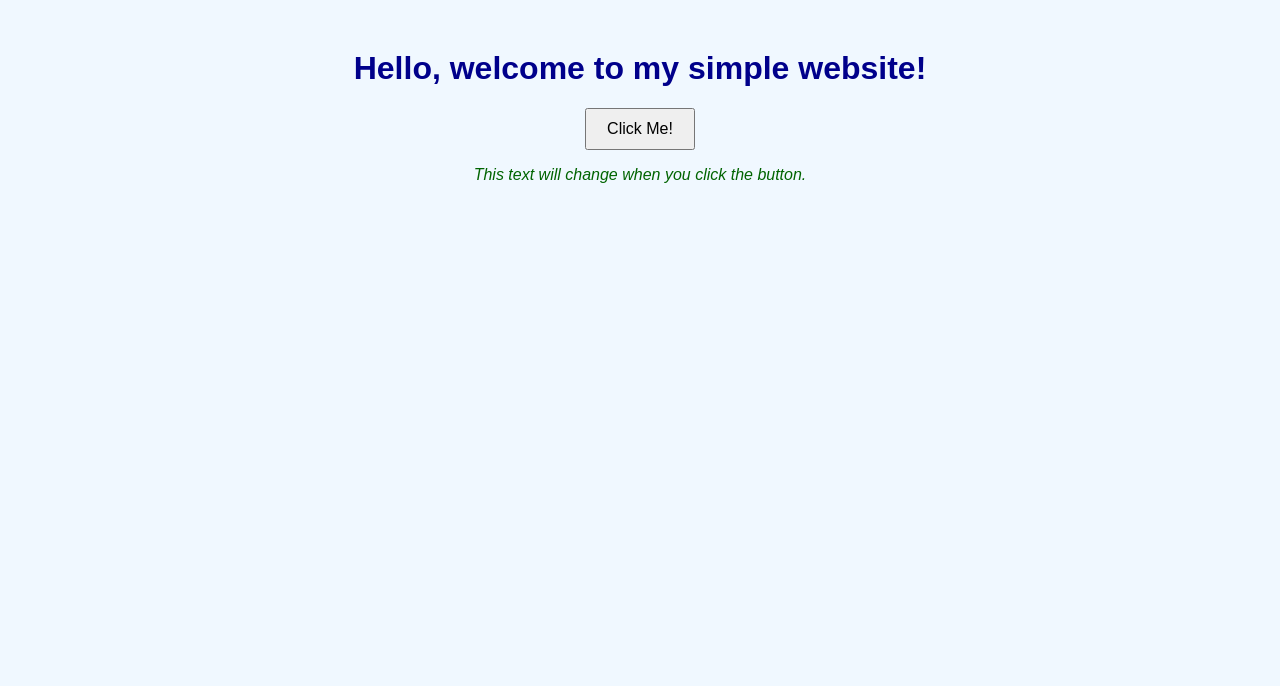
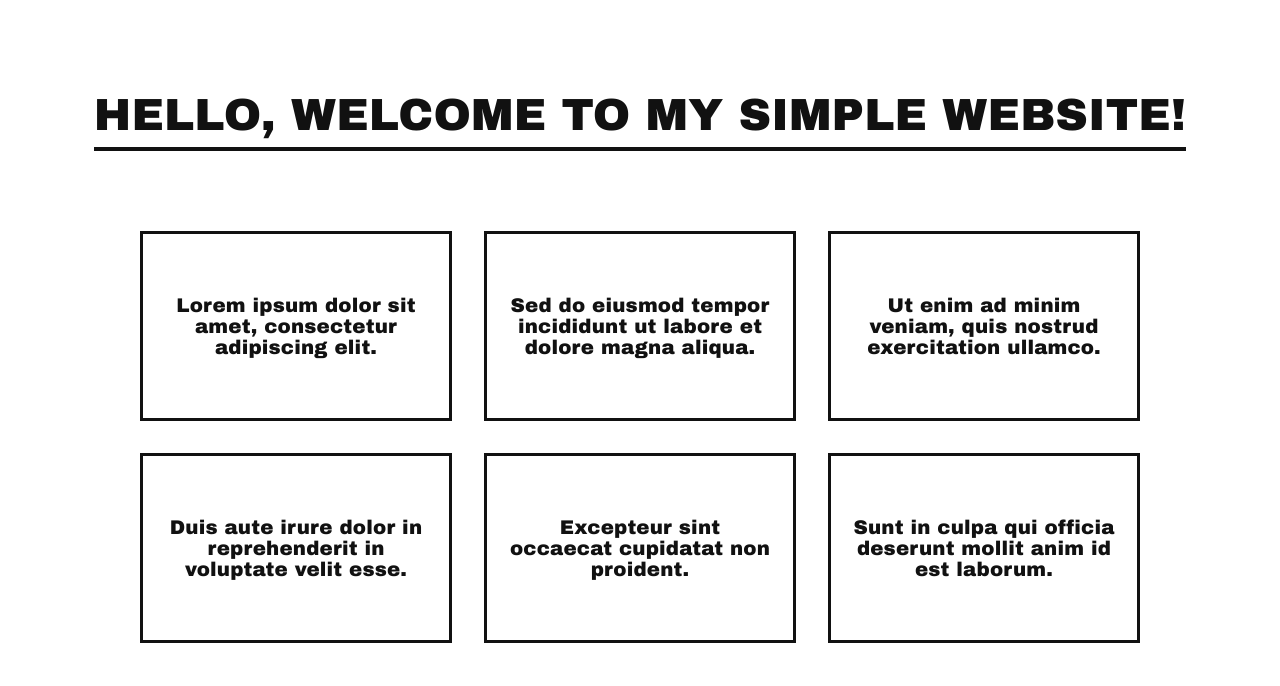
Before and after one commit to drmimi47/assignment2-modify-website-template-vibecoding, a plain HTML site: page index.html in a window 1280 px wide. Drawn offline with Linux system fonts and the light colour scheme.

Commit message:
small changes in style

```diff
--- a/index.html
+++ b/index.html
@@ -9,16 +9,18 @@
 </head>
 <body>
 
-  <!-- This is a heading -->
   <h1>Hello, welcome to my simple website!</h1>
 
-  <!-- This is a button that will trigger a JavaScript function -->
-  <button onclick="changeText()">Click Me!</button>
+  <!-- Matrix of text boxes -->
+  <div class="matrix-container">
+    <div class="text-box">Lorem ipsum dolor sit amet, consectetur adipiscing elit.</div>
+    <div class="text-box">Sed do eiusmod tempor incididunt ut labore et dolore magna aliqua.</div>
+    <div class="text-box">Ut enim ad minim veniam, quis nostrud exercitation ullamco.</div>
+    <div class="text-box">Duis aute irure dolor in reprehenderit in voluptate velit esse.</div>
+    <div class="text-box">Excepteur sint occaecat cupidatat non proident.</div>
+    <div class="text-box">Sunt in culpa qui officia deserunt mollit anim id est laborum.</div>
+  </div>
 
-  <!-- This is the paragraph that will change -->
-  <p id="message">This text will change when you click the button.</p>
-
-  <!-- Link to the external JavaScript file -->
   <script src="script.js"></script>
 </body>
 </html>
--- a/style.css
+++ b/style.css
@@ -1,26 +1,84 @@
 /* This is a comment in CSS */
 /* Styling the body to center the content */
 body {
-    font-family: Arial, sans-serif;
+  margin: 0;
+  padding: 0;
+  background: #fff;
+  color: #111;
+  font-family: 'Arial Black', Arial, sans-serif;
+  font-size: 18px;
+  letter-spacing: 0.01em;
   text-align: center;
   margin-top: 50px;
-    background-color: #f0f8ff;
 }
 
-  /* Style for the heading */
 h1 {
-    color: darkblue;
+  text-align: center;
+  font-size: 2.5em;
+  font-weight: bold;
+  margin-top: 40px;
+  margin-bottom: 40px;
+  text-transform: uppercase;
+  border-bottom: 4px solid #111;
+  display: inline-block;
+  padding-bottom: 8px;
 }
 
-  /* Style for the button */
 button {
   padding: 10px 20px;
   font-size: 16px;
   cursor: pointer;
 }
 
-  /* Style for the paragraph text */
 p {
   font-style: italic;
   color: darkgreen;
 }
+
+.matrix-container {
+  display: grid;
+  grid-template-columns: repeat(3, 1fr);
+  gap: 32px;
+  max-width: 1000px;
+  margin: 0 auto;
+  padding: 40px 0;
+}
+
+.text-box {
+  background: #fff;
+  border: 3px solid #111;
+  color: #111;
+  padding: 32px 20px;
+  border-radius: 0;
+  font-size: 1.1em;
+  font-family: 'Arial Black', Arial, sans-serif;
+  box-shadow: none;
+  min-height: 120px;
+  display: flex;
+  align-items: center;
+  justify-content: center;
+  text-align: center;
+  transition: background 0.2s, color 0.2s;
+}
+
+.text-box:hover {
+  background: #111;
+  color: #fff;
+  cursor: pointer;
+}
+
+@media (max-width: 900px) {
+  .matrix-container {
+    grid-template-columns: 1fr 1fr;
+  }
+}
+
+@media (max-width: 600px) {
+  .matrix-container {
+    grid-template-columns: 1fr;
+    gap: 20px;
+  }
+  h1 {
+    font-size: 1.5em;
+  }
+}
```
Lines whose indentation alone changed are shown as unchanged.
